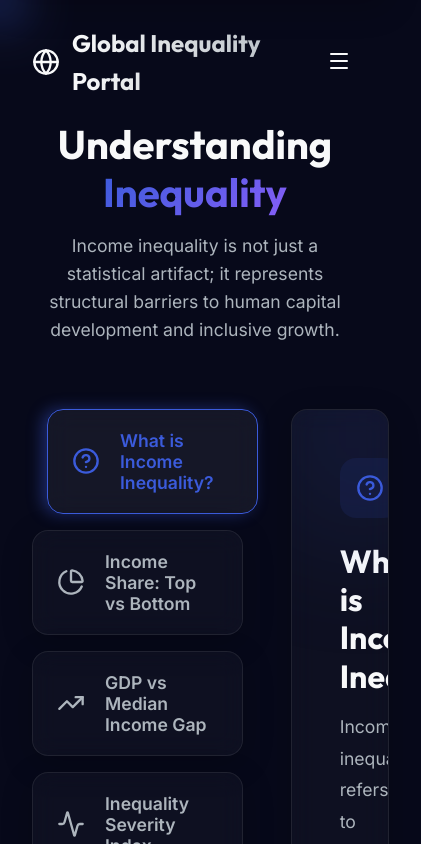
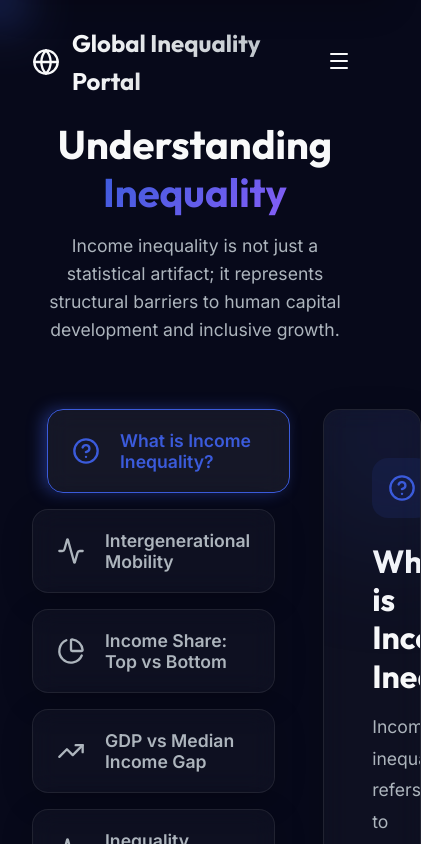
Before and after one commit to Kasireddy-Seshi-Reddy/global-income-distribution, a React (Vite) app in the folder frontend/: page /about in a window 390 px wide. Shown: the top 844 px of the page, 421 px wide, since content can reach past the window. Built offline with nearby package versions, Linux system fonts and the light colour scheme; no server answers; sample sign-in values are in the browser's storage.

Commit message:
content(about): add 'Intergenerational Mobility' concept card

```diff
--- a/frontend/src/pages/About.jsx
+++ b/frontend/src/pages/About.jsx
@@ -17,6 +17,13 @@ const About = () => {
             content: "Income inequality refers to how unevenly income is distributed throughout a population. The less equal the distribution, the greater the income disparity.",
             stat: "10% of people",
             statLabel: "hold 52% of global income"
+        },
+        {
+            title: "Intergenerational Mobility",
+            icon: <Activity size={28} />,
+            content: "Measures the likelihood of a person moving to a different income quintile than their parents. Low mobility often precedes high entrenched inequality.",
+            stat: "Birth as Destiny",
+            statLabel: "Mobility Access Risk"
         },
         {
             title: "Income Share: Top vs Bottom",
```
